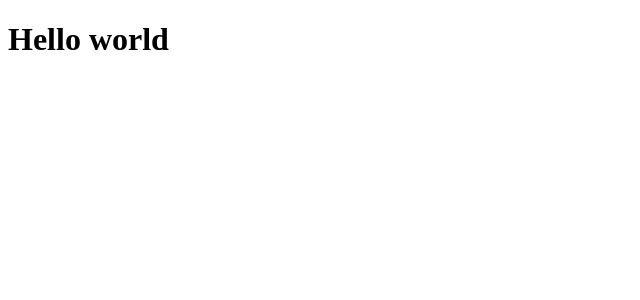
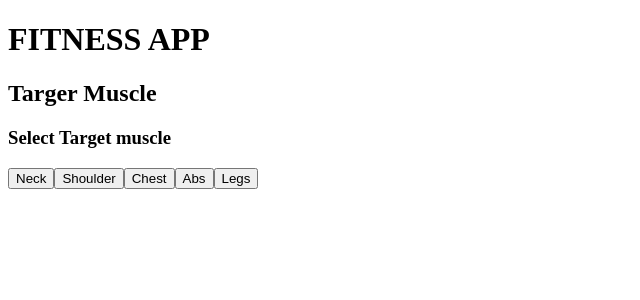
Before and after one commit to Eddahkarambu/Fitness-App, a React (Create React App) app: page / in a window 1280 px wide. Shown: the top 300 px of the page, without its empty margins (0-640 px from the left). Built offline with nearby package versions, Linux system fonts and the light colour scheme.

Commit message:
added additional buttons on app.js

```diff
--- a/src/App.js
+++ b/src/App.js
@@ -3,7 +3,17 @@
 function App() {
   return (
     <div className="App">
-      <h1>Hello world</h1>
+      <h1>FITNESS APP</h1>
+      <h2>Targer Muscle</h2>
+      <h3>Select Target muscle</h3>
+      <div className="targets">
+        <button>Neck</button>
+        <button>Shoulder</button>
+        <button>Chest</button>
+        <button>Abs</button>
+        <button>Legs</button>
+
+      </div>
 
     </div>
   );
```
